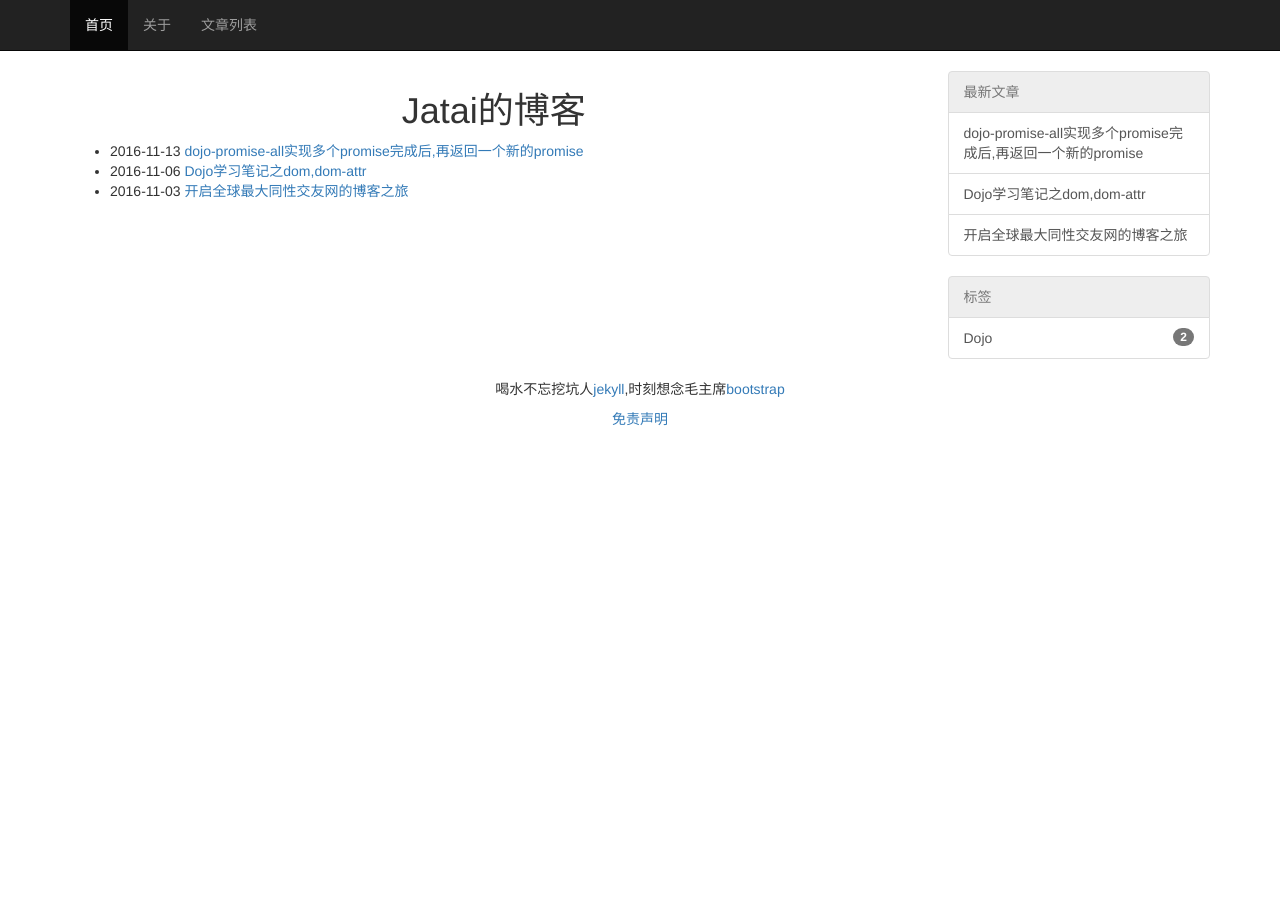
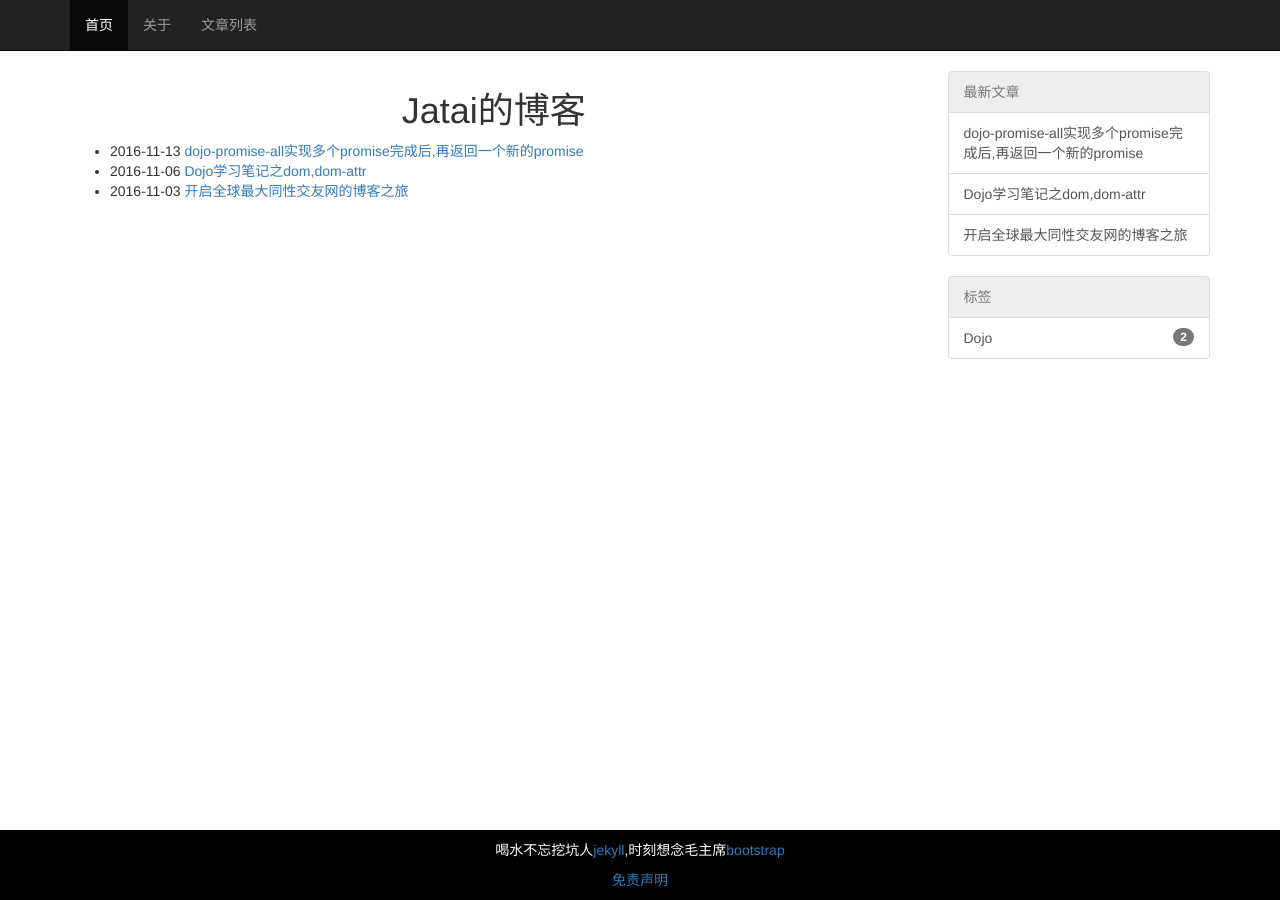
Before and after one commit to ytmjatai/blog, a Jekyll site: the page built from index.md, in a window 1280 px wide. Built offline with Jekyll 4.4.1, drawn with Linux system fonts in a browser that asks for light colours.

Commit message:
footer css

```diff
--- a/assets/css/jatai.css
+++ b/assets/css/jatai.css
@@ -1,7 +1,22 @@
-h1{
-	text-align: center;
+body {
+    padding-bottom: 70px;
 }
 
-footer p{
-	text-align: center;
+h1 {
+    text-align: center;
 }
+
+footer {
+    position: fixed;
+    bottom: 0;
+    left: 0;
+    padding-top: 10px;
+    background: #000;
+    color: #fff;
+    width: 100%;
+    z-index: 99;
+}
+
+footer p {
+    text-align: center;
+}
```
